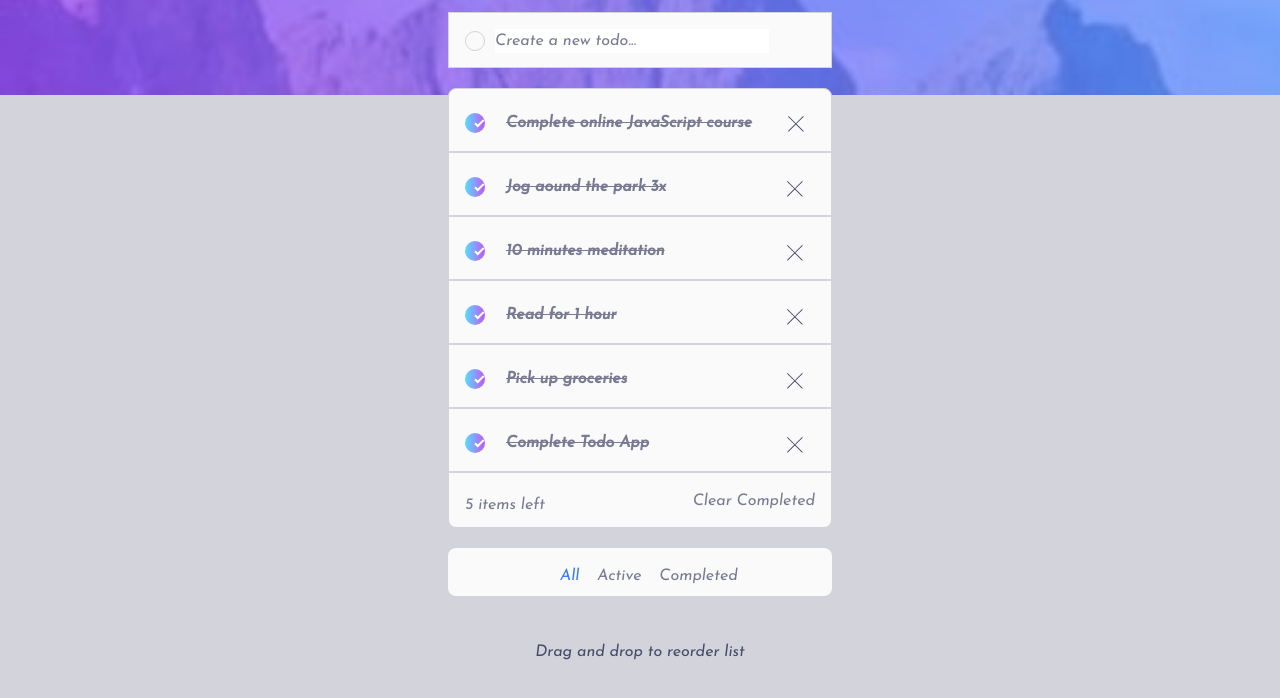
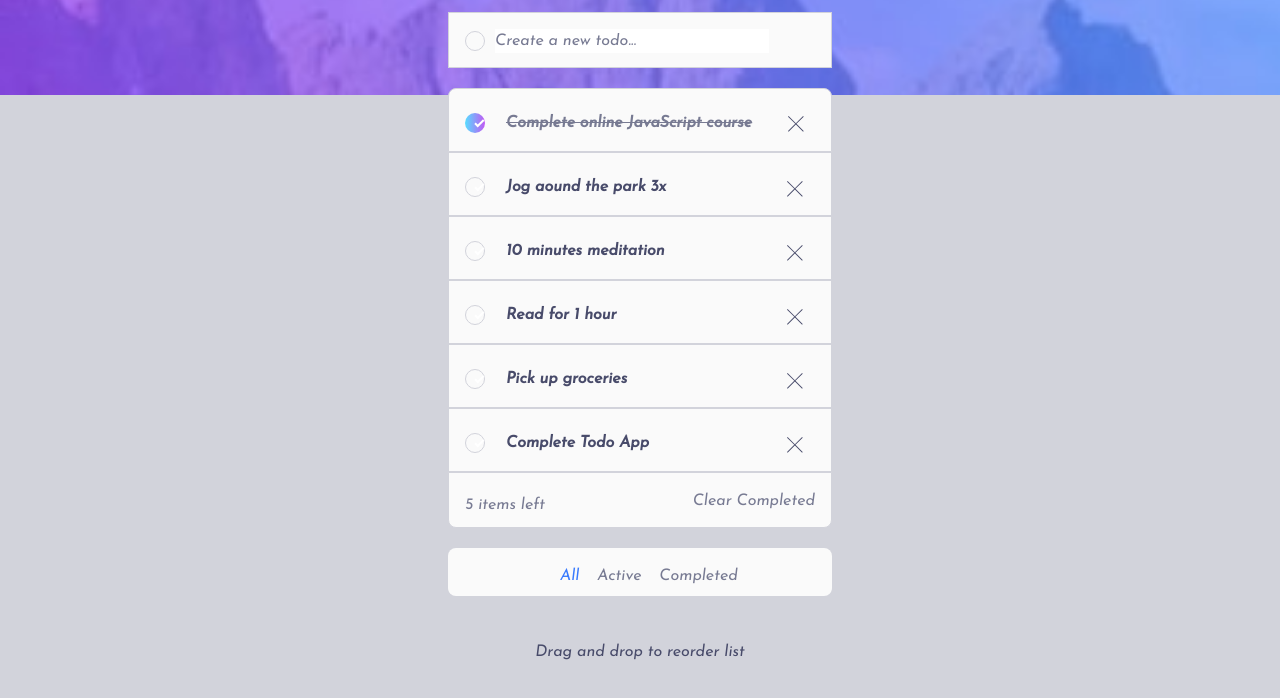
Before and after one commit to moshoodabdullahi/todo-list-app, a website built with Vite: page index.html in a window 1280 px wide. Shown: the part 172-870 px from the top of the page. Built offline with nearby package versions, Linux system fonts and the light colour scheme.

Commit message:
feat: removed unwanted checked attribute from input

```diff
--- a/index.html
+++ b/index.html
@@ -74,7 +74,6 @@
               <label class="list relative flex cursor-pointer items-center pt-1.5">
                 <input
                   class="checkbox peer mr-2.5 h-5 w-5 cursor-pointer appearance-none rounded-full border border-blue-200"
-                  checked
                   type="checkbox"
                 /><img src="./images/icon-check.svg" alt="Icon" class="icon-check" />
                 <span
@@ -97,7 +96,6 @@
               <label class="list relative flex cursor-pointer items-center pt-1.5">
                 <input
                   class="checkbox peer mr-2.5 h-5 w-5 cursor-pointer appearance-none rounded-full border border-blue-200"
-                  checked
                   type="checkbox"
                 /><img src="./images/icon-check.svg" alt="Icon" class="icon-check" />
                 <span
@@ -120,7 +118,6 @@
               <label class="list relative flex cursor-pointer items-center pt-1.5">
                 <input
                   class="checkbox peer mr-2.5 h-5 w-5 cursor-pointer appearance-none rounded-full border border-blue-200"
-                  checked
                   type="checkbox"
                 /><img src="./images/icon-check.svg" alt="Icon" class="icon-check" />
                 <span
@@ -143,7 +140,6 @@
               <label class="list relative flex cursor-pointer items-center pt-1.5">
                 <input
                   class="checkbox peer mr-2.5 h-5 w-5 cursor-pointer appearance-none rounded-full border border-blue-200"
-                  checked
                   type="checkbox"
                 /><img src="./images/icon-check.svg" alt="Icon" class="icon-check" />
                 <span
@@ -166,7 +162,6 @@
               <label class="list relative flex cursor-pointer items-center pt-1.5">
                 <input
                   class="checkbox peer mr-2.5 h-5 w-5 cursor-pointer appearance-none rounded-full border border-blue-200"
-                  checked
                   type="checkbox"
                 /><img src="./images/icon-check.svg" alt="Icon" class="icon-check" />
                 <span
```
